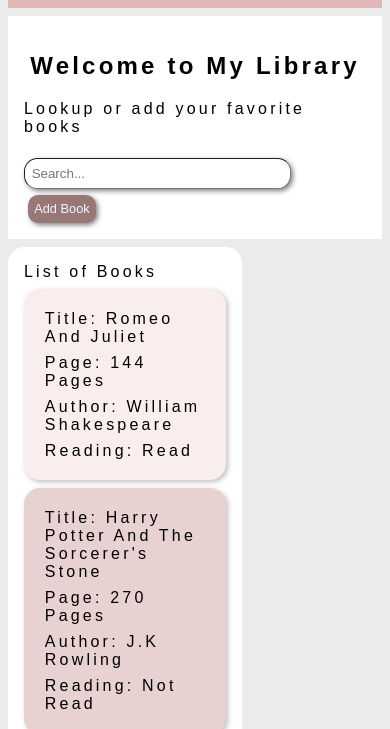
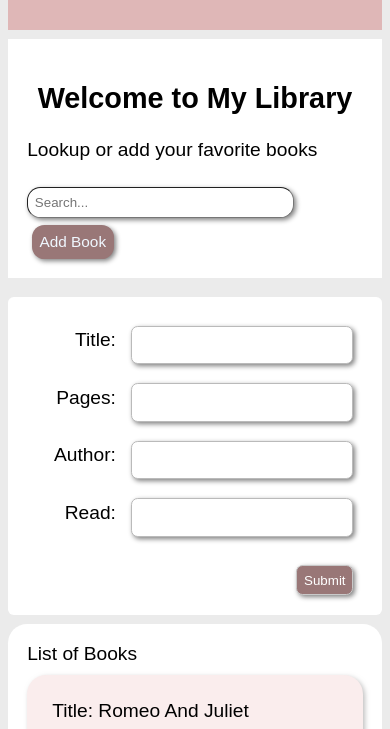
Before and after one commit to Azona001/MyLibrary, a plain HTML site: page index.html in a window 390 px wide. Shown: the part 112-841 px from the top of the page. Drawn offline with Linux system fonts and the light colour scheme.

Commit message:
reworked media queries

```diff
--- a/styles.css
+++ b/styles.css
@@ -14,7 +14,6 @@
 body {
   font-family: sans-serif;
   font-size: 1rem;
-  letter-spacing: 0.2em;
   background-color: rgb(235, 235, 235);
 }
 
@@ -22,6 +21,7 @@
   background-color: #dfb7b7;
   padding: 1em;
   margin-top: 0;
+  width: 100%;
 }
 
 h1 {
@@ -85,6 +85,12 @@
   background-color: white;
 }
 
+@media (max-width: 30em) {
+  .container {
+    width: 100%;
+  }
+}
+
 .book:nth-child(odd) {
   background-color: #e8d2d1;
 }
@@ -101,12 +107,28 @@
   margin-left: 2em;
 }
 
+@media (max-width: 30em) {
+  .libraryform {
+    display: block;
+    width: 100%;
+    padding: 0.5em 0;
+  }
+}
+
 .control {
   padding: 1em 1.5em;
   border-radius: 1em;
   background-color: white;
   width: 100%;
   float: right;
+}
+
+@media (max-width: 30em) {
+  .control {
+    display: block;
+    width: 100%;
+    border-radius: 0.3em;
+  }
 }
 
 .control::after {
@@ -173,26 +195,9 @@
   font-size: 0.5rem;
 }
 
-@media(min-width: 30em) {
+@media(max-width: 30em) {
   :root {
     font-size: 1.2em;
   }
 
-  .libraryform, .control {
-    float: none;
-
-
-  }
-
 }
-
-@media(min-width: 50em) {
-  :root {
-    font-size: 0.8em;
-  }
-
-  .libraryform, .control {
-    float: right;
-  }
-
-}
```
